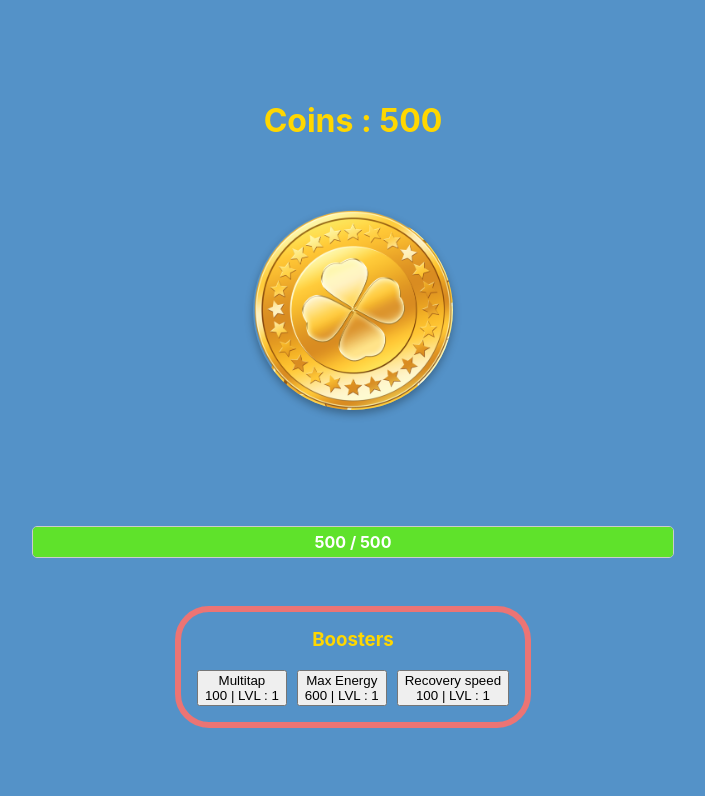
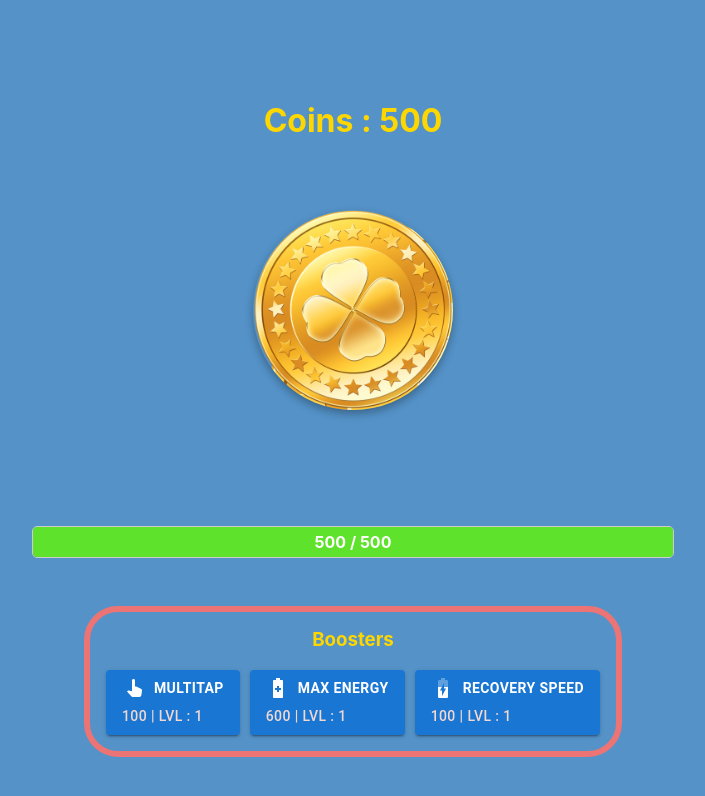
Before and after one commit to Wowaxur/taptapgame, a React (Create React App) app: page / in a window 1280 px wide. Shown: the top 796 px of the page, without its empty margins (287-992 px from the left). Built offline with nearby package versions, Linux system fonts and the light colour scheme.

Commit message:
replace default button by Button from MUI

```diff
--- a/src/components/upgradeBar/UpgradeBar.tsx
+++ b/src/components/upgradeBar/UpgradeBar.tsx
@@ -3,6 +3,10 @@ import s from './upgradeBar.module.css'
 import {useSelector} from "react-redux";
 import {RootState} from "../../store/store";
 import {IncrementMaxEnergy, IncrementRecoveryLVL, IncrementTapLVL} from "../../store/LvlSystem";
+import StockButton from "../universalComponents/stockButton";
+import PanToolAltIcon from '@mui/icons-material/PanToolAlt';
+import BatterySaverIcon from '@mui/icons-material/BatterySaver';
+import BatteryCharging60Icon from '@mui/icons-material/BatteryCharging60';
 
 type UpgradeBarProps = {
     upgradeClickLVL: () => void;
@@ -26,19 +30,34 @@ const UpgradeBar = (props: UpgradeBarProps) => {
     return (
         <div className={s.upgradeBar}>
             <h3 className={s.upgradeBarTitle}>Boosters</h3>
+
             <div className={s.buttonContainer}>
-                <button onClick={props.upgradeClickLVL}>
-                   <div> Multitap</div>
-                    <div>{costReturnHandler(IncrementTapLVL, currentTapLVL)} | LVL : {currentTapLVL} </div>
-                </button>
-                <button onClick={props.upgradeMaxEnergyLevel}>
-                   <div>Max Energy</div>
-                    <div>{costReturnHandler(IncrementMaxEnergy, currentMaxEnergyLVL)} | LVL : {currentMaxEnergyLVL}</div>
-                </button>
-                <button onClick={props.upgradeRecoveryLevel}>
-                   <div>Recovery speed</div>
-                    <div> {costReturnHandler(IncrementRecoveryLVL, currentRecoveryLVL)} | LVL : {currentRecoveryLVL}</div>
-                </button>
+                <StockButton
+                    startIcon={<PanToolAltIcon />}
+                    title='Multitap'
+                    variant='contained'
+                    size='medium'
+                    onClick={props.upgradeClickLVL}
+                    subscribe={`${costReturnHandler(IncrementTapLVL, currentTapLVL)} | LVL : ${currentTapLVL}`}
+                     />
+
+                <StockButton
+                    startIcon={<BatterySaverIcon/>}
+                    title={'Max Energy'}
+                    variant={'contained'}
+                    size={'medium'}
+                    onClick={props.upgradeMaxEnergyLevel}
+                    subscribe={`${costReturnHandler(IncrementMaxEnergy, currentMaxEnergyLVL)} | LVL : ${currentMaxEnergyLVL}`}
+                />
+                <StockButton
+                    startIcon={<BatteryCharging60Icon/>}
+                    title={'Recovery speed'}
+                    variant={'contained'}
+                    size={'medium'}
+                    onClick={props.upgradeRecoveryLevel}
+                    subscribe={`${costReturnHandler(IncrementRecoveryLVL, currentRecoveryLVL)} | LVL : ${currentRecoveryLVL}`}
+                />
+
             </div>
         </div>
     );
```
